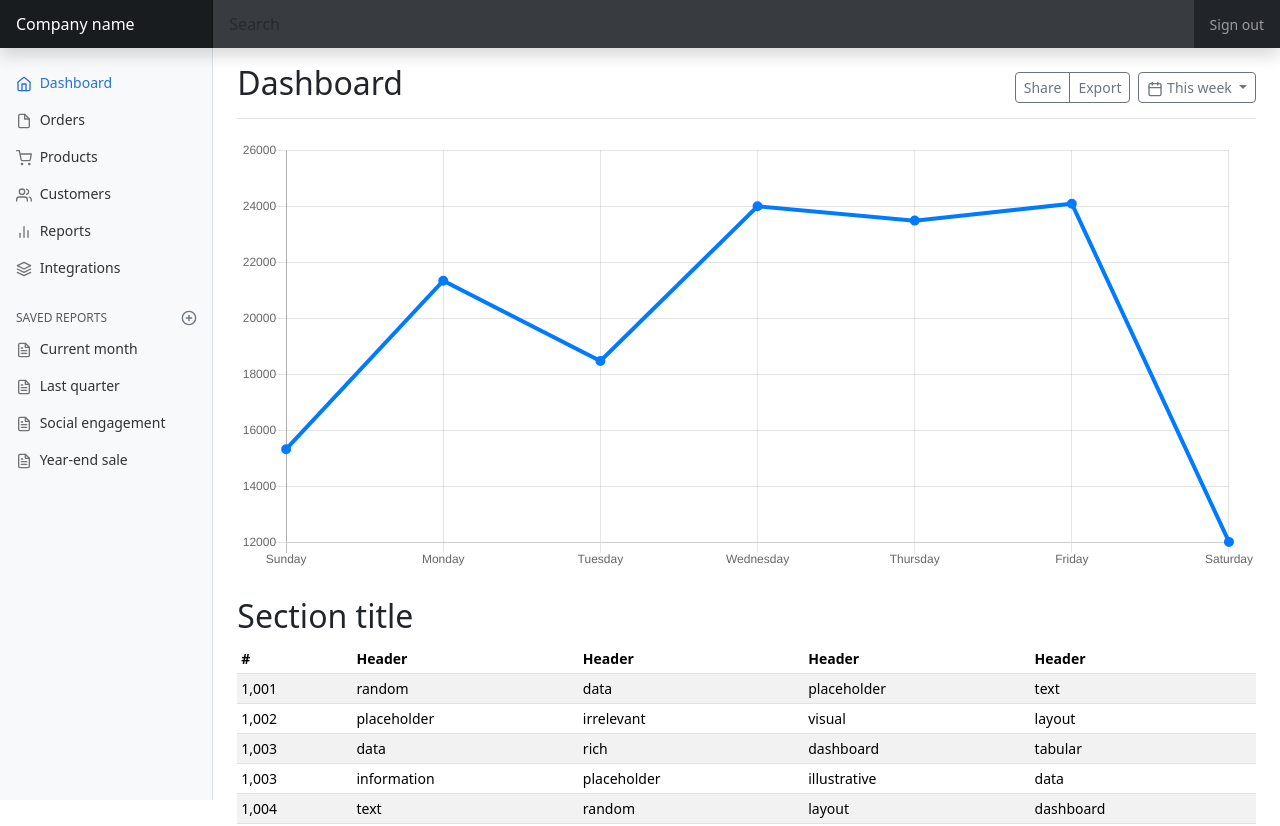
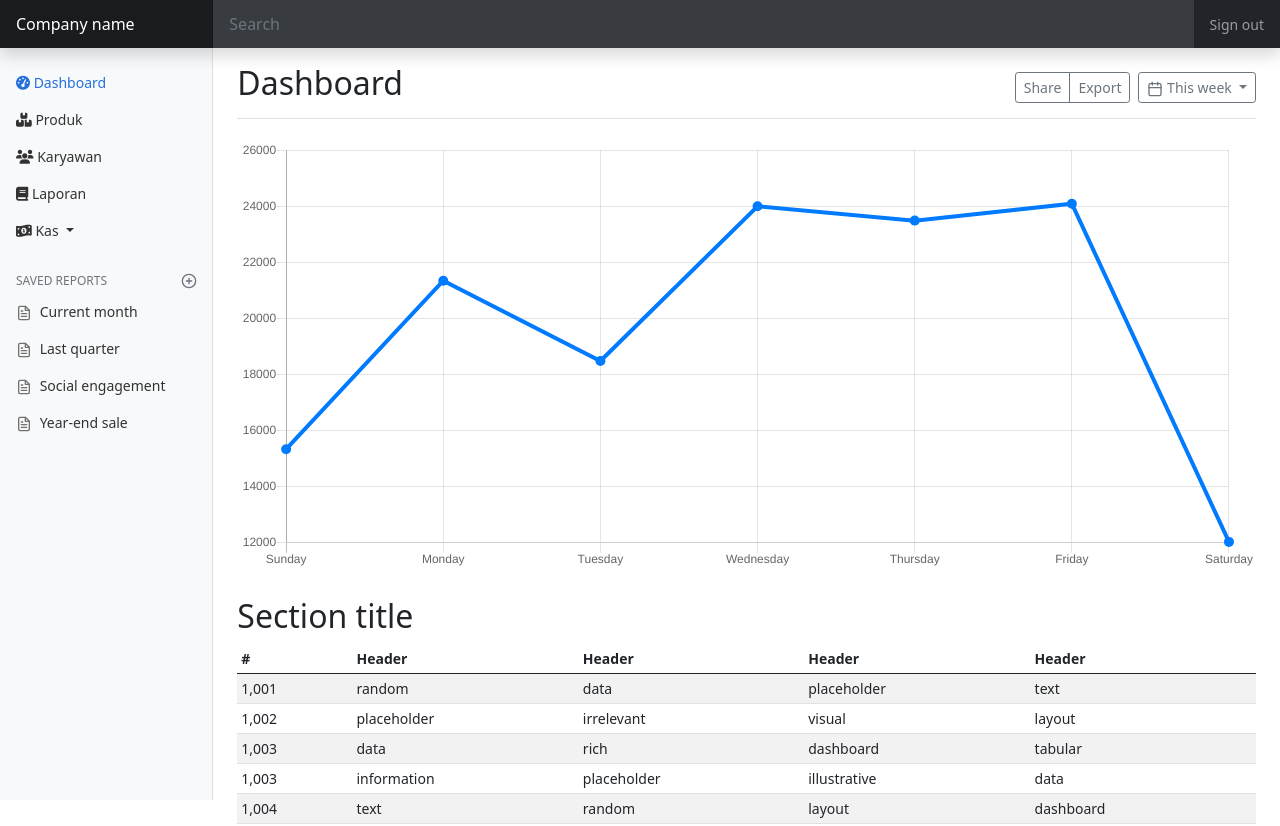
Before and after one commit to AriqF/mockup-web-akuntansi, a plain HTML site: page index.html in a window 1280 px wide. Shown: the top 826 px of the page. Drawn offline with nearby package versions, Linux system fonts and the light colour scheme.

Commit message:
Update index.html

```diff
--- a/index.html
+++ b/index.html
@@ -3,17 +3,15 @@
   <head>
     <meta charset="utf-8">
     <meta name="viewport" content="width=device-width, initial-scale=1">
-    <meta name="description" content="">
-    <meta name="author" content="Mark Otto, Jacob Thornton, and Bootstrap contributors">
-    <meta name="generator" content="Hugo 0.84.0">
-    <title>Dashboard Template · Bootstrap v5.0</title>
-
+    <title>Dashboard</title>
     <link rel="canonical" href="https://getbootstrap.com/docs/5.0/examples/dashboard/">
 
-
-
-    <!-- Bootstrap core CSS -->
-<link href="../assets/dist/css/bootstrap.min.css" rel="stylesheet">
+    <!-- Bootstrap CSS -->
+    <link href="https://cdn.jsdelivr.net/npm/bootstrap@5.0.2/dist/css/bootstrap.min.css" rel="stylesheet" integrity="sha384-EVSTQN3/azprG1Anm3QDgpJLIm9Nao0Yz1ztcQTwFspd3yD65VohhpuuCOmLASjC" crossorigin="anonymous">
+    <!-- Custom styles for this template -->
+    <link href="src/css/dashboard.css" rel="stylesheet">
+    <!--font awesome-->
+    <script src="https://kit.fontawesome.com/babb4f3fd7.js" crossorigin="anonymous"></script>
 
     <style>
       .bd-placeholder-img {
@@ -32,11 +30,8 @@
     </style>
 
 
-    <!-- Custom styles for this template -->
-    <link href="src/css/dashboard.css" rel="stylesheet">
   </head>
   <body>
-
     <header class="navbar navbar-dark sticky-top bg-dark flex-md-nowrap p-0 shadow">
         <a class="navbar-brand col-md-3 col-lg-2 me-0 px-3" href="#">Company name</a>
         <button class="navbar-toggler position-absolute d-md-none collapsed" type="button" data-bs-toggle="collapse" data-bs-target="#sidebarMenu" aria-controls="sidebarMenu" aria-expanded="false" aria-label="Toggle navigation">
@@ -57,39 +52,43 @@
                 <ul class="nav flex-column">
                 <li class="nav-item">
                     <a class="nav-link active" aria-current="page" href="#">
-              <span data-feather="home"></span>
+                    <i class="fas fa-tachometer-alt"></i>
                     Dashboard
                     </a>
                 </li>
                 <li class="nav-item">
                     <a class="nav-link" href="#">
-              <span data-feather="file"></span>
-              Orders
+                    <i class="fas fa-boxes"></i>
+                    Produk
                     </a>
                 </li>
                 <li class="nav-item">
                     <a class="nav-link" href="#">
-              <span data-feather="shopping-cart"></span>
-              Products
+                    <i class="fas fa-users"></i>
+                    Karyawan
                     </a>
                 </li>
                 <li class="nav-item">
                     <a class="nav-link" href="#">
-              <span data-feather="users"></span>
-              Customers
+                    <i class="fas fa-book"></i>
+                    Laporan
                     </a>
                 </li>
                 <li class="nav-item">
-            <a class="nav-link" href="#">
-              <span data-feather="bar-chart-2"></span>
-              Reports
+                    <a class="nav-link dropdown-toggle" href="#"  data-bs-toggle="collapse" role="button" data-bs-target="#customize-collapse" aria-expanded="false">
+                        <i class="fas fa-money-bill-wave-alt"></i> Kas
                     </a>
-          </li>
-          <li class="nav-item">
-            <a class="nav-link" href="#">
-              <span data-feather="layers"></span>
-              Integrations
-            </a>
+                    <div class="collapse" id="customize-collapse">
+                      <ul class="list-unstyled fw-normal pb-1 small">
+                          <li><a href="/docs/5.0/customize/overview/" class="d-inline-flex align-items-center rounded">Overview</a></li>
+                          <li><a href="/docs/5.0/customize/sass/" class="d-inline-flex align-items-center rounded">Sass</a></li>
+                          <li><a href="/docs/5.0/customize/options/" class="d-inline-flex align-items-center rounded">Options</a></li>
+                          <li><a href="/docs/5.0/customize/color/" class="d-inline-flex align-items-center rounded">Color</a></li>
+                          <li><a href="/docs/5.0/customize/components/" class="d-inline-flex align-items-center rounded">Components</a></li>
+                          <li><a href="/docs/5.0/customize/css-variables/" class="d-inline-flex align-items-center rounded">CSS variables</a></li>
+                          <li><a href="/docs/5.0/customize/optimize/" class="d-inline-flex align-items-center rounded">Optimize</a></li>
+                      </ul>
+                    </div>
                   </li>
                 </ul>
 
@@ -278,7 +277,7 @@
     </div>
 
 
-    <script src="../assets/dist/js/bootstrap.bundle.min.js"></script>
+    <script src="https://cdn.jsdelivr.net/npm/bootstrap@5.0.2/dist/js/bootstrap.bundle.min.js" integrity="sha384-MrcW6ZMFYlzcLA8Nl+NtUVF0sA7MsXsP1UyJoMp4YLEuNSfAP+JcXn/tWtIaxVXM" crossorigin="anonymous"></script>
 
     <script src="https://cdn.jsdelivr.net/npm/feather-icons@4.28.0/dist/feather.min.js" integrity="sha384-uO3SXW5IuS1ZpFPKugNNWqTZRRglnUJK6UAZ/gxOX80nxEkN9NcGZTftn6RzhGWE" crossorigin="anonymous"></script><script src="https://cdn.jsdelivr.net/npm/chart.js@2.9.4/dist/Chart.min.js" integrity="sha384-zNy6FEbO50N+Cg5wap8IKA4M/ZnLJgzc6w2NqACZaK0u0FXfOWRRJOnQtpZun8ha" crossorigin="anonymous"></script><script src="src/js/dashboard.js"></script>
   </body>
```
Lines whose indentation alone changed are shown as unchanged.
